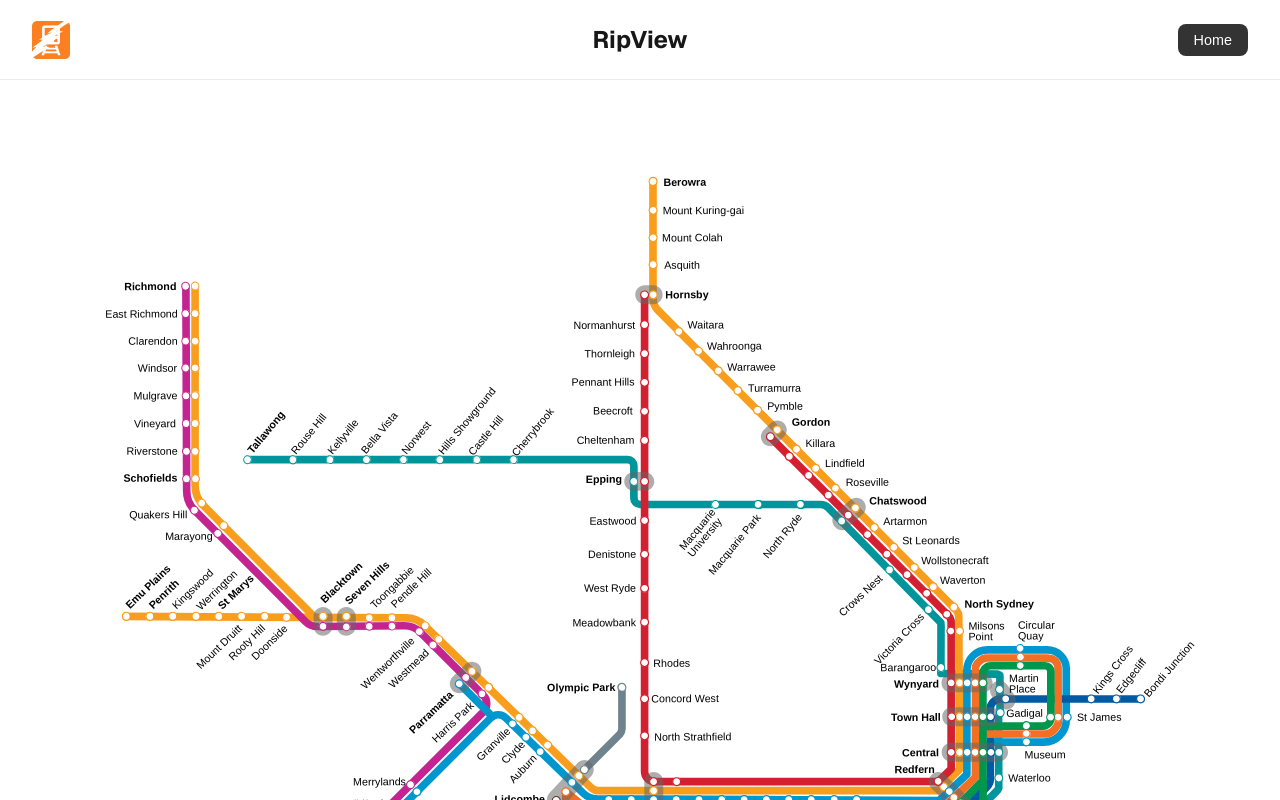
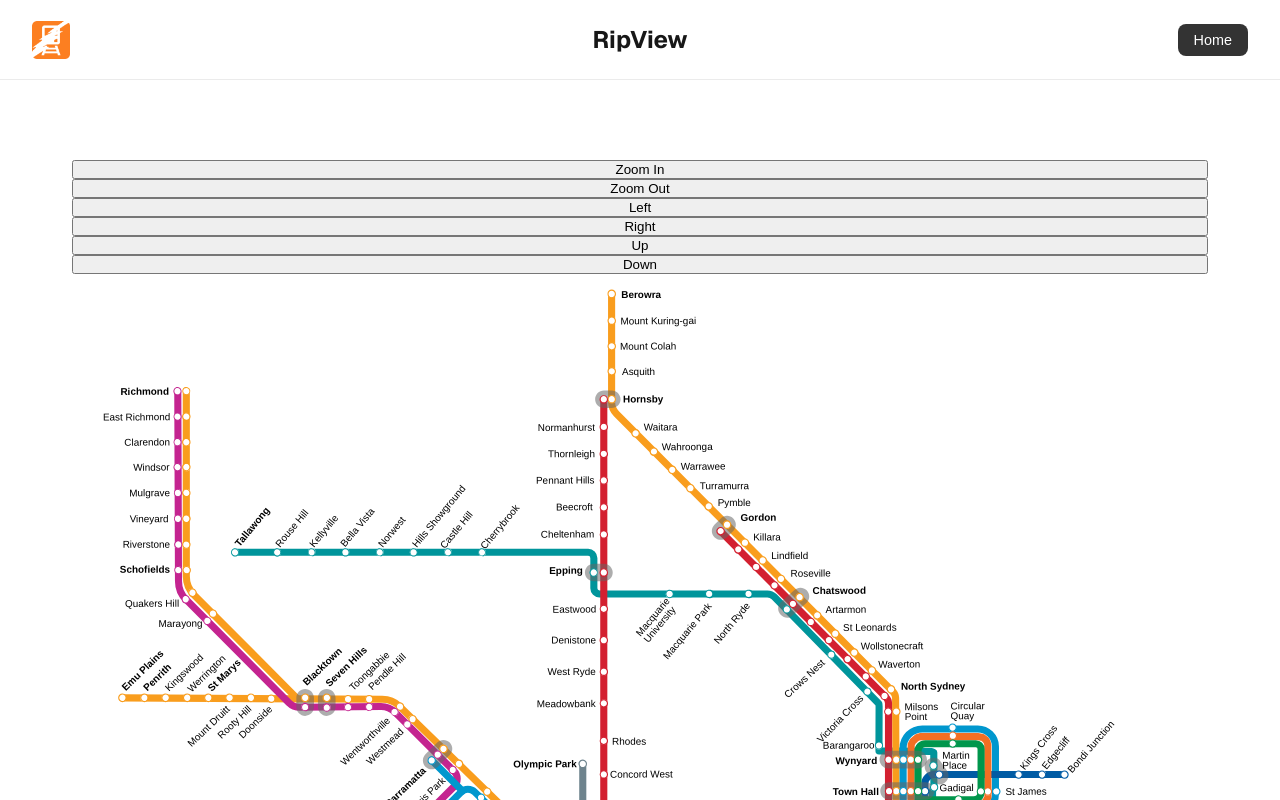
Before and after one commit to Edwintang2005/ripview, a Next.js app in the folder ripview/: page /mapInput in a window 1280 px wide. Shown: the top 800 px of the page. Built offline with nearby package versions, Linux system fonts and the light colour scheme.

Commit message:
added zoomable map

```diff
--- a/ripview/src/app/mapInput/mapInput.module.css
+++ b/ripview/src/app/mapInput/mapInput.module.css
@@ -29,5 +29,4 @@
 .map {
     /* margin: auto; */
     width: 100%;
-    font-family: var(--font-geist-sans);
 }
--- a/ripview/src/app/mapInput/page.tsx
+++ b/ripview/src/app/mapInput/page.tsx
@@ -4,11 +4,51 @@ import MySVG from '../../../public/map/Sydney_Trains_Network_Map.svg';
 import { useCallback, MouseEvent } from 'react';
 import { useRouter } from 'next/navigation';
 import Header from '@/components/Header';
+import { useState } from "react";
 
 export default function MapInput() {
     const router = useRouter();
     let fromId = '';
     let toId = '';
+    const [viewBox, setViewBox] = useState(`0 0 800 800`);
+
+    const zoom = (factor: number) => {
+        setViewBox((prev: string) => {
+            const [x, y, w, h] = prev.split(" ").map(Number);
+            const zoomFactor = w * factor; // Adjust width/height
+            const newW = Math.max(10, w + zoomFactor);
+            const newH = Math.max(10, h + zoomFactor);
+            return `${x} ${y} ${newW} ${newH}`;
+        });
+    };
+    const left = (num: number) => {
+        setViewBox((prev: string) => {
+            const [x, y, w, h] = prev.split(" ").map(Number);
+            const newX = x - num;
+            return `${newX} ${y} ${w} ${h}`;
+        });
+    };
+    const right = (num: number) => {
+        setViewBox((prev: string) => {
+            const [x, y, w, h] = prev.split(" ").map(Number);
+            const newX = x + num;
+            return `${newX} ${y} ${w} ${h}`;
+        });
+    };
+    const up = (num: number) => {
+        setViewBox((prev: string) => {
+            const [x, y, w, h] = prev.split(" ").map(Number);
+            const newY = y - num;
+            return `${x} ${newY} ${w} ${h}`;
+        });
+    };
+    const down = (num: number) => {
+        setViewBox((prev: string) => {
+            const [x, y, w, h] = prev.split(" ").map(Number);
+            const newY = y + num;
+            return `${x} ${newY} ${w} ${h}`;
+        });
+    };
     const handleSVGClick = useCallback((event: MouseEvent<SVGSVGElement>) => {
         let target = event.target;
         const targetStore = event.target as SVGElement;
@@ -54,7 +94,14 @@ export default function MapInput() {
         <div className={styles.page}>
             <Header text='Home' link='/'/>
             <main className={styles.main}>
+                <button onClick={() => zoom(-0.1)}>Zoom In</button>
+                <button onClick={() => zoom(0.1)}>Zoom Out</button>
+                <button onClick={() => left(15)}>Left</button>
+                <button onClick={() => right(15)}>Right</button>
+                <button onClick={() => up(15)}>Up</button>
+                <button onClick={() => down(15)}>Down</button>
                 <MySVG className={styles.map}
+                    viewBox={viewBox}
                     onClick={handleSVGClick}
                 />
             </main>
```
